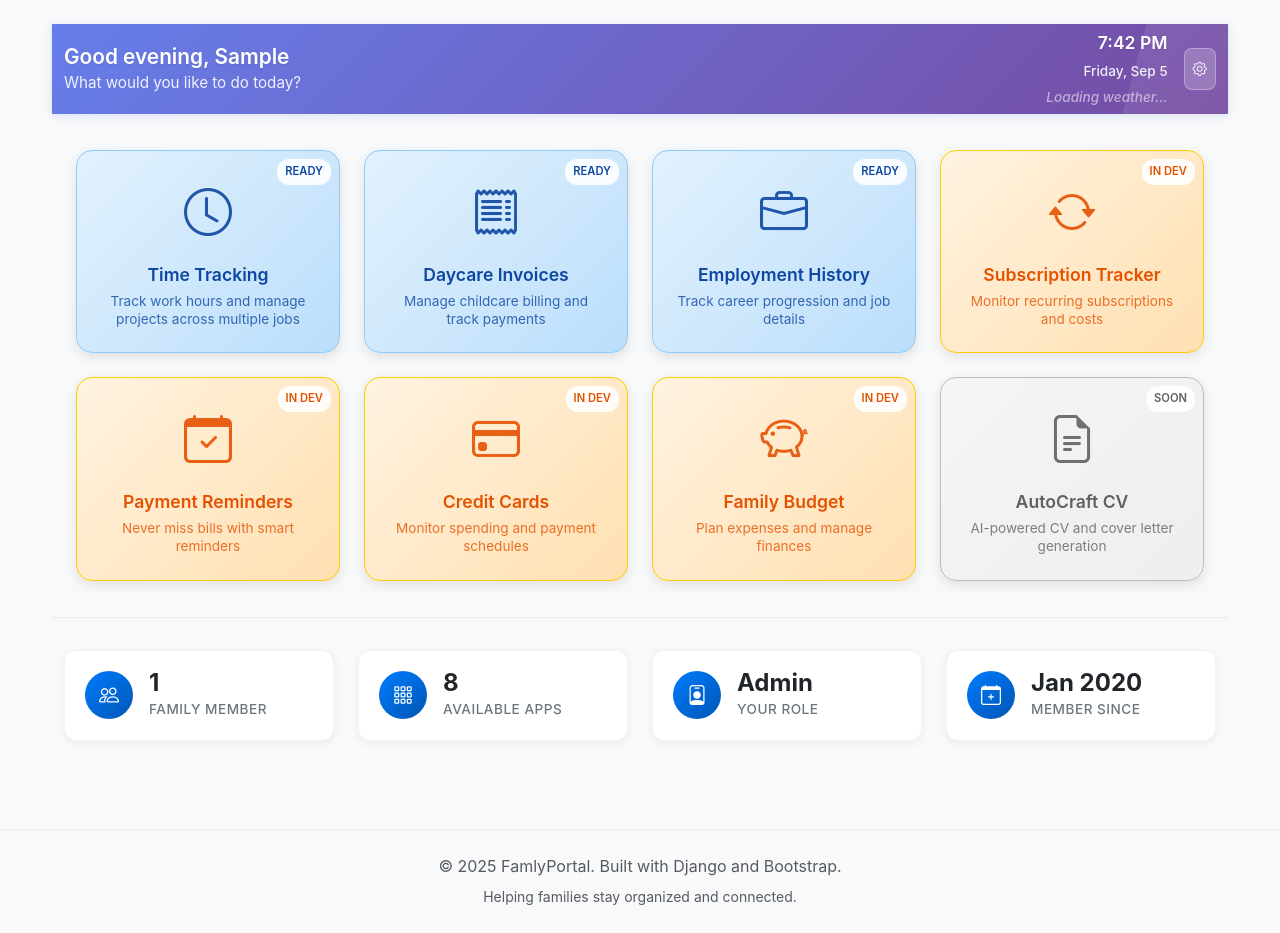
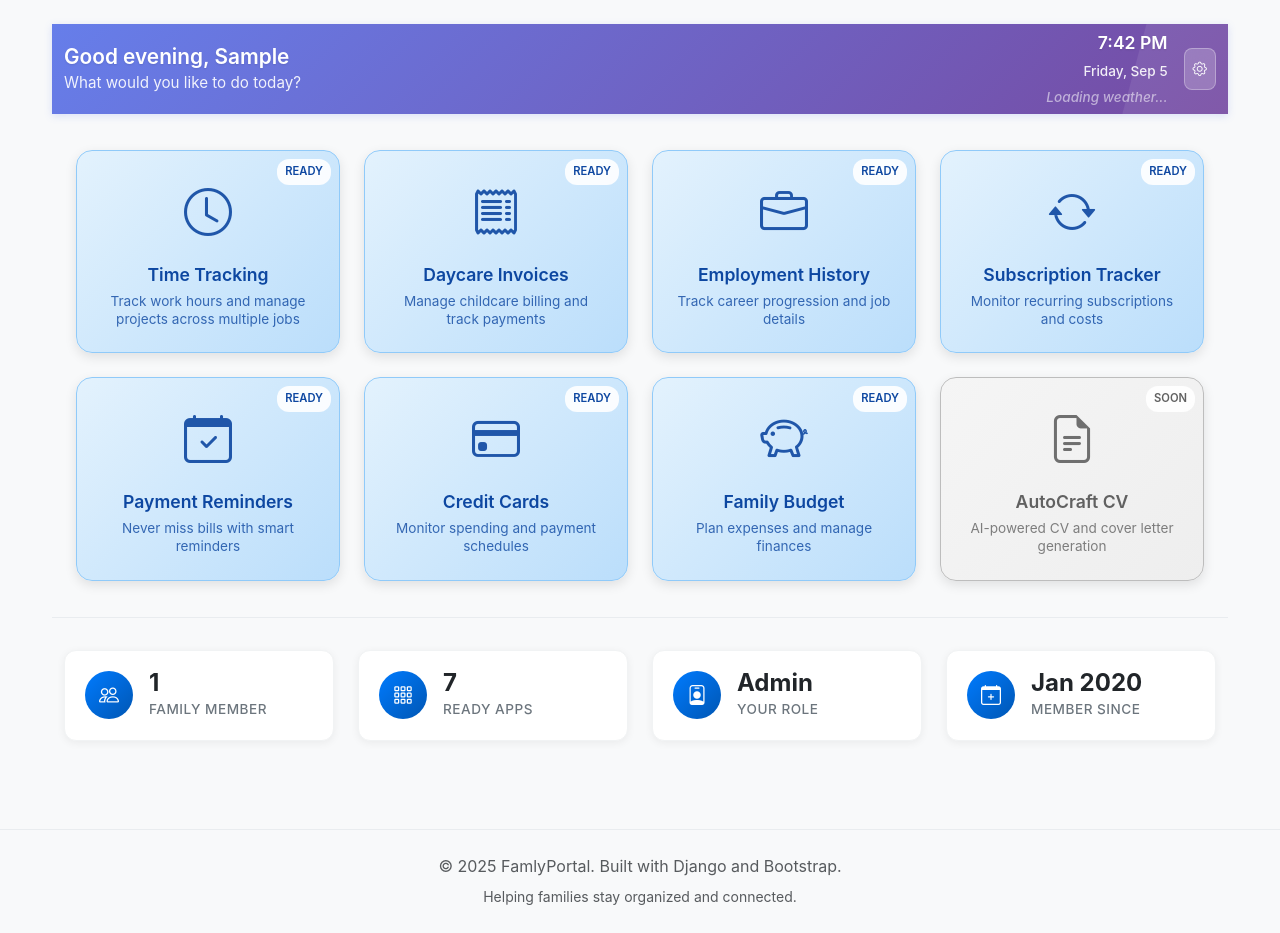
Before and after one commit to Bobska/famlyportal, a Django app: page /accounts/dashboard/ in a window 1280 px wide. Shown: the part 50-983 px from the top of the page. Run offline with Django 5.2, Linux system fonts and the light colour scheme; a user stored in the database is signed in; tables that the repository leaves empty hold one stand-in row (values such as "Sample post"); grey boxes marked "Sample" are stand-in pictures; some libraries are stand-ins or nearby versions.

Commit message:
fix(dashboard): correct app card status labels to reflect actual development state
- Change subscription_tracker from 'In Dev' to 'Ready' (full implementation exists)
- Change upcoming_payments from 'In Dev' to 'Ready' (full implementation exists)
- Change credit_cards from 'In Dev' to 'Ready' (full implementation exists)
- Change household_budget from 'In Dev' to 'Ready' (full implementation exists)
- Convert non-clickable divs to clickable links for ready apps
- Update stats from '8 Available Apps' to '7 Ready Apps' for accuracy
- Maintain autocraftcv as 'Coming Soon' (app doesn't exist yet)

```diff
--- a/templates/accounts/dashboard.html
+++ b/templates/accounts/dashboard.html
@@ -688,55 +688,55 @@ footer {
             </div>
             {% endif %}
 
-            <!-- Subscription Tracker App - In Development -->
+            <!-- Subscription Tracker App - Ready -->
             {% has_app_permission 'subscription_tracker' as can_subscriptions %}
             {% if can_subscriptions %}
             <div class="col-xl-3 col-lg-4 col-md-6 col-sm-12">
-                <div class="app-card in-development">
-                    <span class="status-badge dev">In Dev</span>
+                <a href="{% url 'subscription_tracker:dashboard' %}" class="app-card available">
+                    <span class="status-badge ready">Ready</span>
                     <i class="bi bi-arrow-repeat app-icon"></i>
                     <h5 class="app-title">Subscription Tracker</h5>
                     <p class="app-description">Monitor recurring subscriptions and costs</p>
-                </div>
+                </a>
             </div>
             {% endif %}
 
-            <!-- Upcoming Payments App - In Development -->
+            <!-- Upcoming Payments App - Ready -->
             {% has_app_permission 'upcoming_payments' as can_payments %}
             {% if can_payments %}
             <div class="col-xl-3 col-lg-4 col-md-6 col-sm-12">
-                <div class="app-card in-development">
-                    <span class="status-badge dev">In Dev</span>
+                <a href="{% url 'upcoming_payments:dashboard' %}" class="app-card available">
+                    <span class="status-badge ready">Ready</span>
                     <i class="bi bi-calendar-check app-icon"></i>
                     <h5 class="app-title">Payment Reminders</h5>
                     <p class="app-description">Never miss bills with smart reminders</p>
-                </div>
+                </a>
             </div>
             {% endif %}
 
-            <!-- Credit Cards App - In Development -->
+            <!-- Credit Cards App - Ready -->
             {% has_app_permission 'credit_cards' as can_credit %}
             {% if can_credit %}
             <div class="col-xl-3 col-lg-4 col-md-6 col-sm-12">
-                <div class="app-card in-development">
-                    <span class="status-badge dev">In Dev</span>
+                <a href="{% url 'credit_cards:dashboard' %}" class="app-card available">
+                    <span class="status-badge ready">Ready</span>
                     <i class="bi bi-credit-card app-icon"></i>
                     <h5 class="app-title">Credit Cards</h5>
                     <p class="app-description">Monitor spending and payment schedules</p>
-                </div>
+                </a>
             </div>
             {% endif %}
 
-            <!-- Household Budget App - In Development -->
+            <!-- Household Budget App - Ready -->
             {% has_app_permission 'household_budget' as can_budget %}
             {% if can_budget %}
             <div class="col-xl-3 col-lg-4 col-md-6 col-sm-12">
-                <div class="app-card in-development">
-                    <span class="status-badge dev">In Dev</span>
+                <a href="{% url 'household_budget:dashboard' %}" class="app-card available">
+                    <span class="status-badge ready">Ready</span>
                     <i class="bi bi-piggy-bank app-icon"></i>
                     <h5 class="app-title">Family Budget</h5>
                     <p class="app-description">Plan expenses and manage finances</p>
-                </div>
+                </a>
             </div>
             {% endif %}
 
@@ -776,8 +776,8 @@ footer {
                         <i class="bi bi-grid-3x3-gap"></i>
                     </div>
                     <div class="stat-content">
-                        <div class="stat-number">8</div>
-                        <div class="stat-label">Available Apps</div>
+                        <div class="stat-number">7</div>
+                        <div class="stat-label">Ready Apps</div>
                     </div>
                 </div>
             </div>
```
Also changed, not shown: test_timeentry_fix.py (added), test_timer_functionality.py (added).
